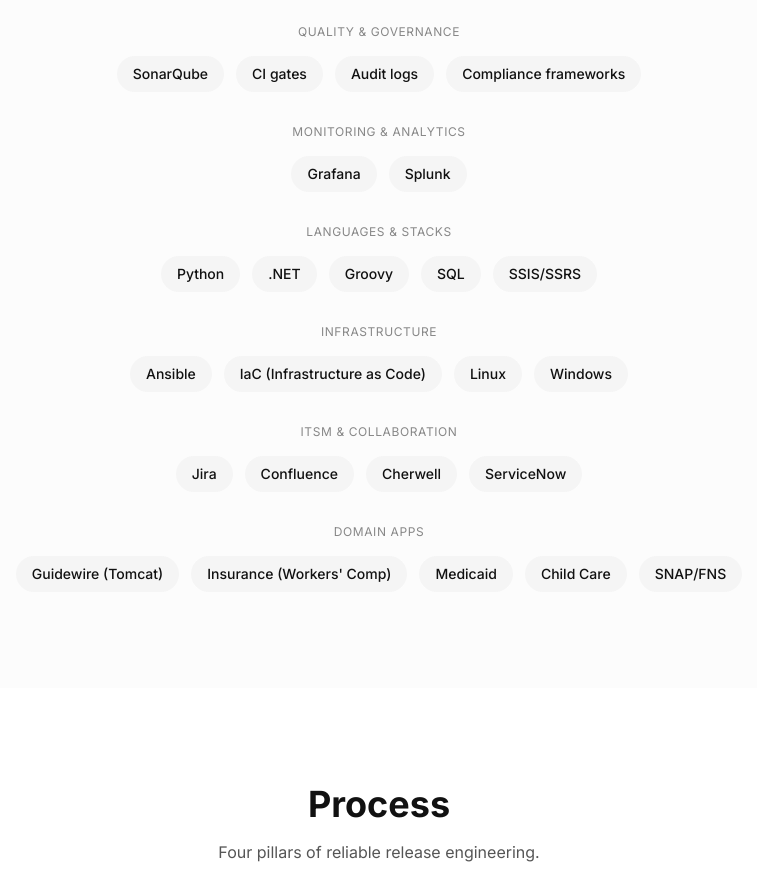
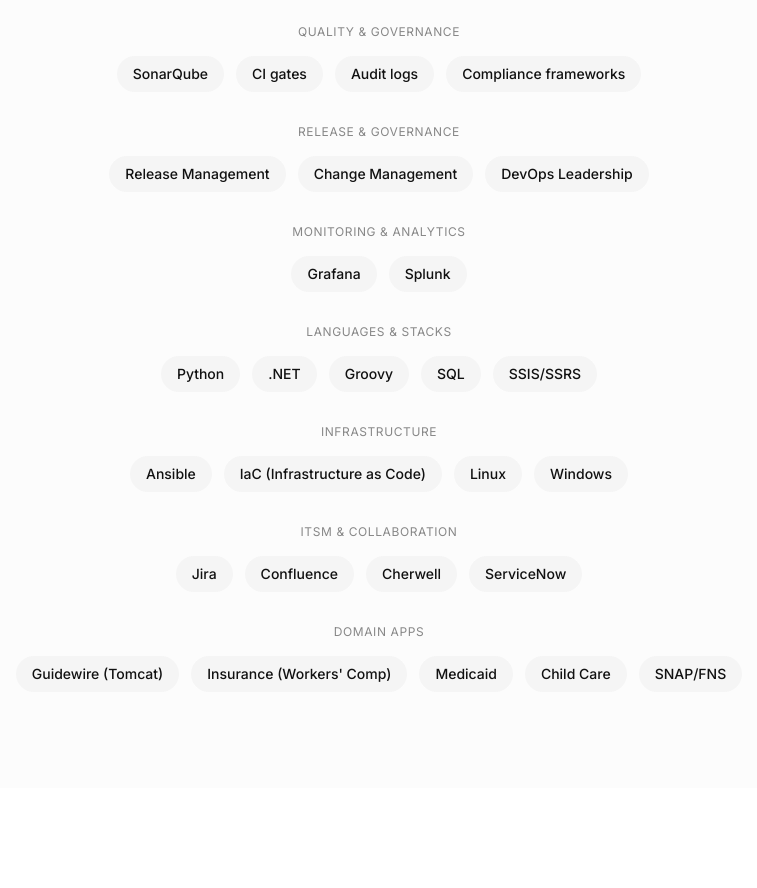
Before and after one commit to Indukumarm/indu-launchpad, a React (Vite) app: page / in a window 1280 px wide. Shown: the part 5560-6448 px from the top of the page, without its empty margins (261-1018 px from the left). Built offline with nearby package versions, Linux system fonts and the light colour scheme; the HTML template or start-up script is replaced by a standard one.

Commit message:
Add "Release & Governance" category

```diff
--- a/src/components/ToolchainStrip.tsx
+++ b/src/components/ToolchainStrip.tsx
@@ -10,6 +10,10 @@ const toolGroups = [
   {
     category: "Quality & Governance",
     tools: ["SonarQube", "CI gates", "Audit logs", "Compliance frameworks"]
+  },
+  {
+    category: "Release & Governance",
+    tools: ["Release Management", "Change Management", "DevOps Leadership"]
   },
   {
     category: "Monitoring & Analytics",
```
